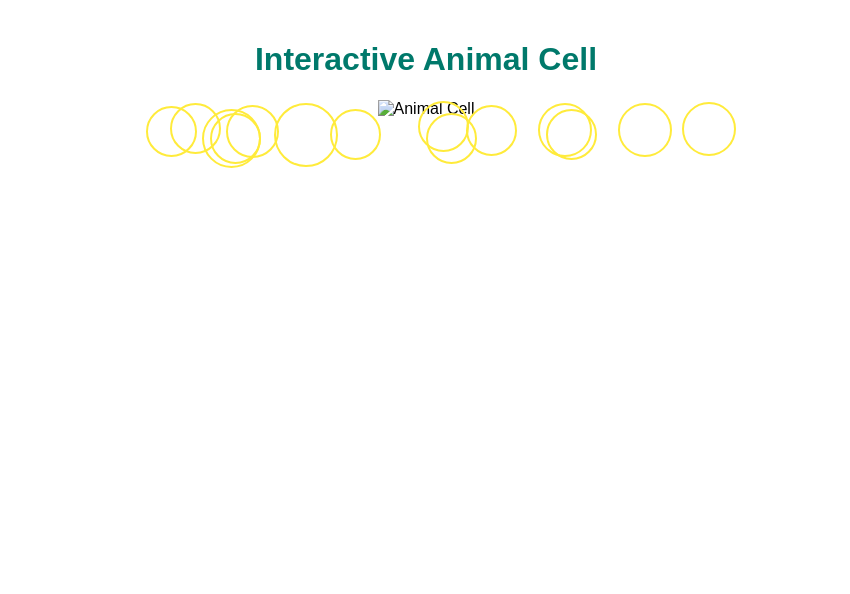
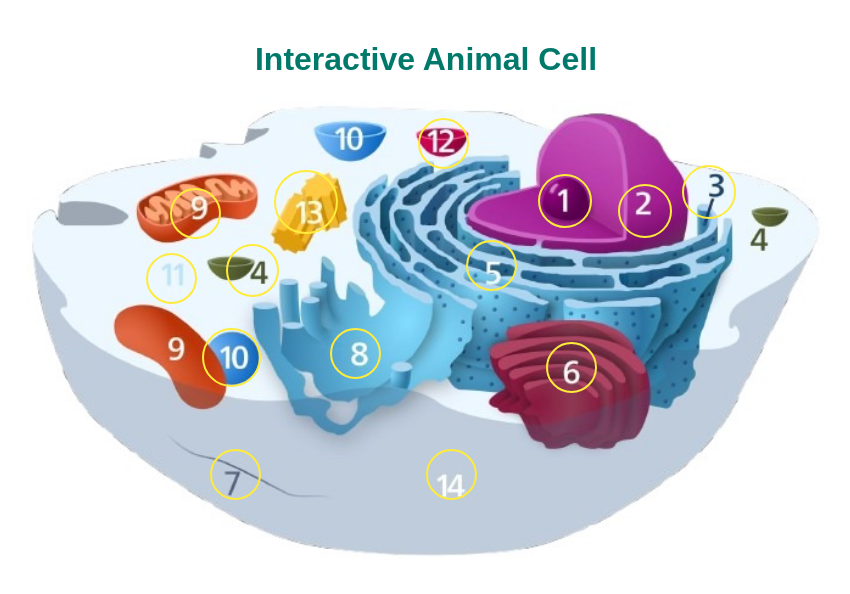
Before and after one commit to pradheepa-jshree/bio, a plain HTML site: page index.html in a window 1280 px wide. Shown: the whole page, without its empty margins (214-1064 px from the left). Drawn offline with Linux system fonts and the light colour scheme; files whose address does not match are found by name.

Commit message:
Update index.html

```diff
--- a/index.html
+++ b/index.html
@@ -10,7 +10,7 @@
     <div class="container">
         <h1>Interactive Animal Cell</h1>
         <div class="cell-image">
-            <img src="" alt="Animal Cell" class="main-cell-img">
+            <img src="WhatsApp Image 2024-11-21 at 7.35.37 PM.jpeg" alt="Animal Cell" class="main-cell-img">
             <div id="organelles" class="organelles"></div>
         </div>
         <div id="content" class="content"></div>
```
